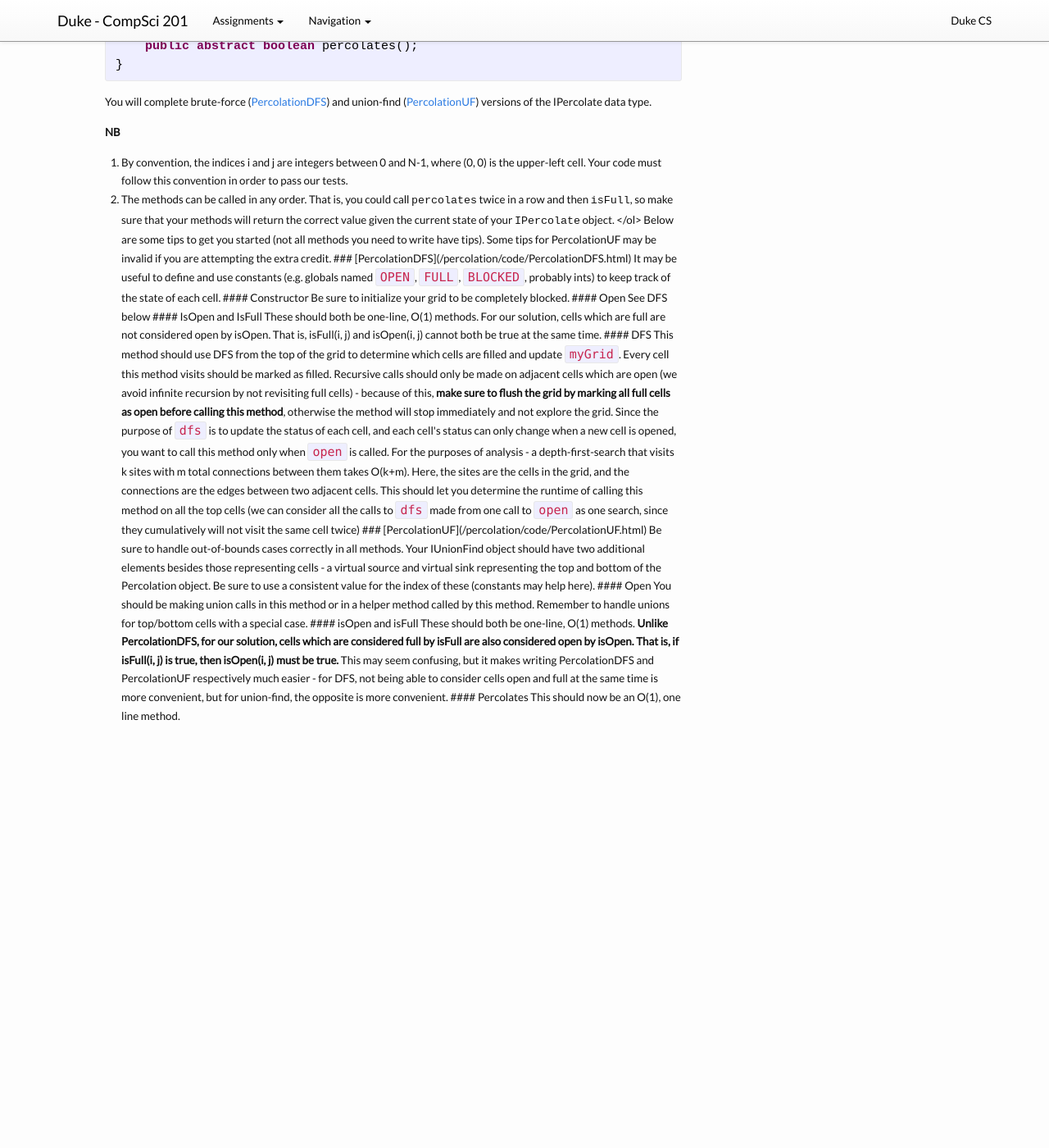
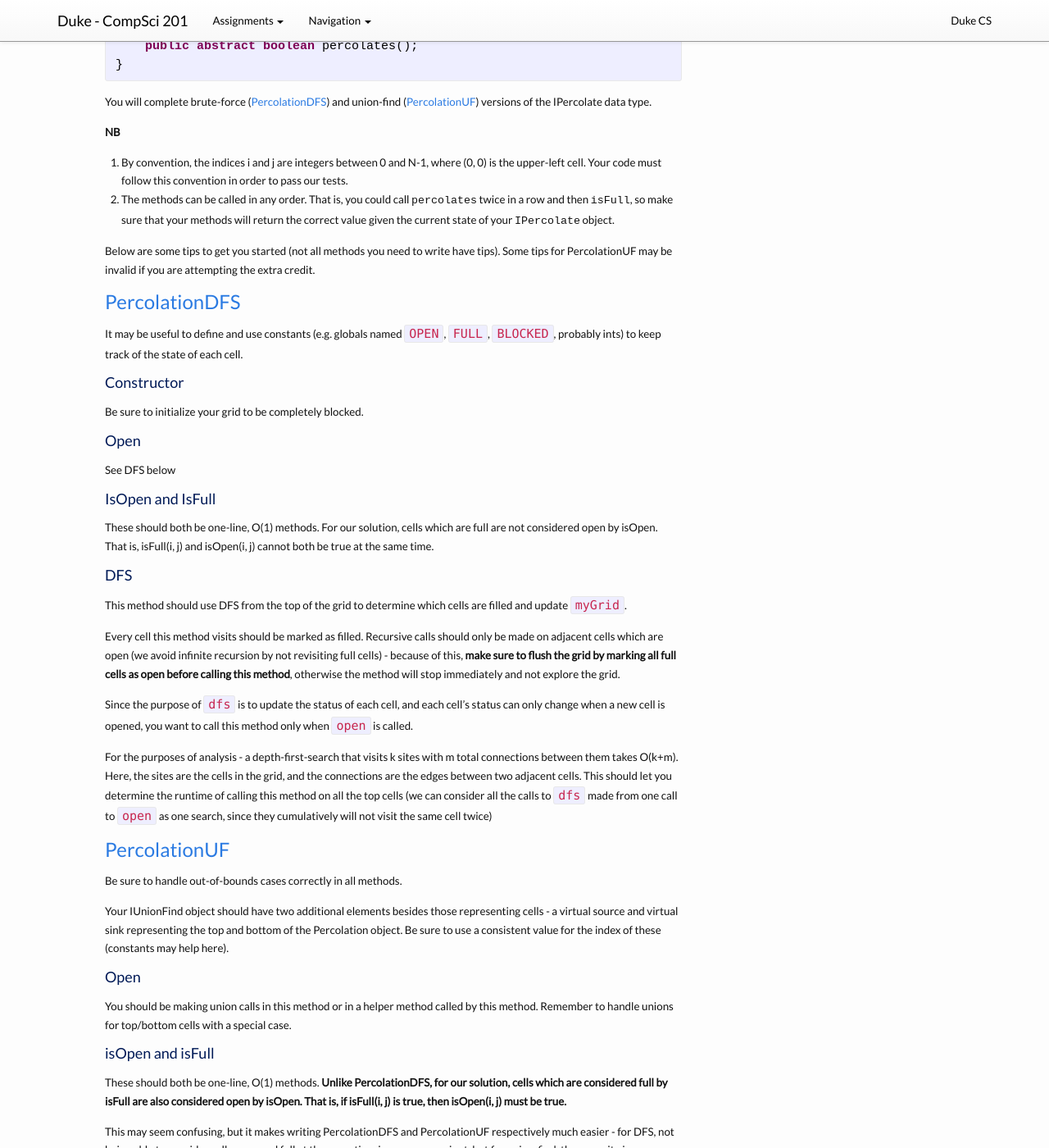
Before and after one commit to compsci201/compsci201.github.io, a Jekyll site: the page built from percolation/1-ipercolate.md, in a window 1280 px wide and 1400 px high, scrolled down 417 px. Shown: the whole window at 82% size. Built offline with Jekyll 4.4.1, drawn with Linux system fonts in a browser that asks for light colours; nearby versions of some CDN libraries; before the commit the page ends 1353 px from its top, so only the background shows below that; some of the changed text lies outside the part shown.

Commit message:
Fixing previous mistake

```diff
--- a/percolation/1-ipercolate.md
+++ b/percolation/1-ipercolate.md
@@ -24,8 +24,8 @@ You will complete brute-force ([PercolationDFS](/percolation/code/PercolationDFS
 
 <b>NB</b>
 <ol>
-<li> By convention, the indices i and j are integers between 0 and N-1, where (0, 0) is the upper-left cell. Your code must follow this convention in order to pass our tests.
-<li> The methods can be called in any order. That is, you could call <tt>percolates</tt> twice in a row and then <tt>isFull</tt>, so make sure that your methods will return the correct value given the current state of your <tt>IPercolate</tt> object.
+<li> By convention, the indices i and j are integers between 0 and N-1, where (0, 0) is the upper-left cell. Your code must follow this convention in order to pass our tests.</li>
+<li> The methods can be called in any order. That is, you could call <tt>percolates</tt> twice in a row and then <tt>isFull</tt>, so make sure that your methods will return the correct value given the current state of your <tt>IPercolate</tt> object.</li>
 </ol>
 
 Below are some tips to get you started (not all methods you need to write have tips). Some tips for PercolationUF may be invalid if you are attempting the extra credit.
```
